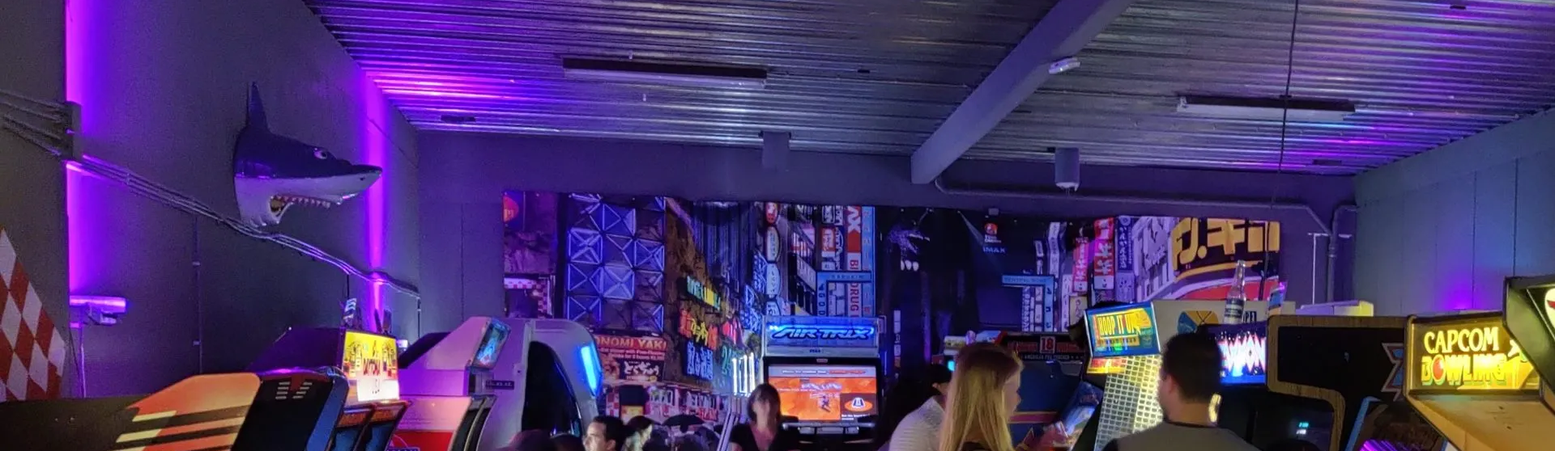
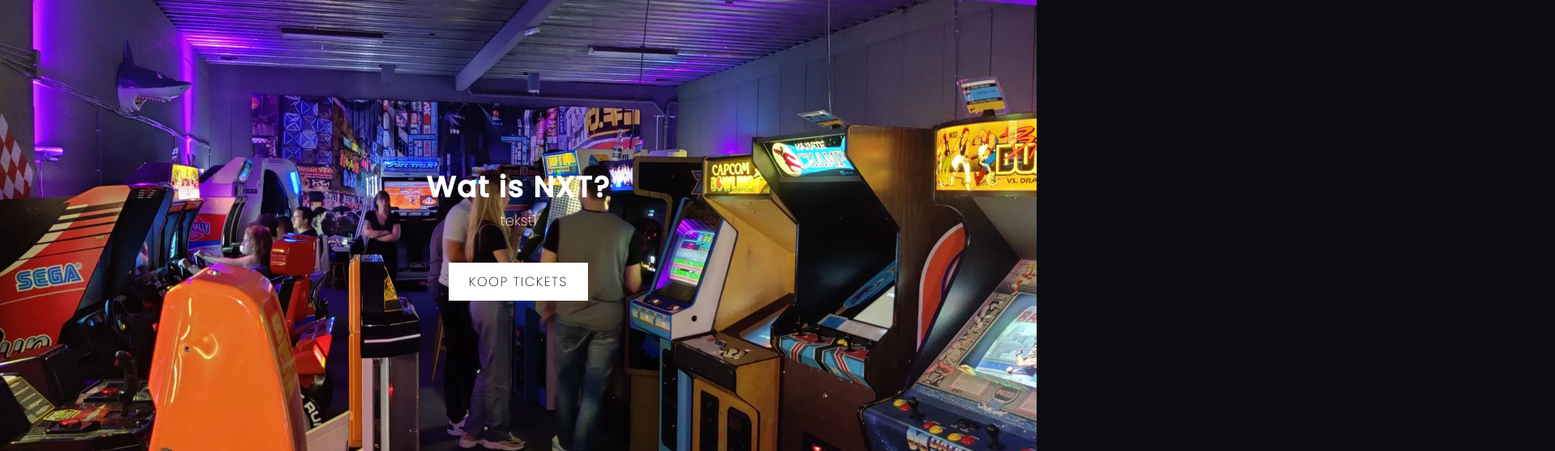
Before and after one commit to JerukPurut404/TechJamBlastGalaxy, a plain HTML site: page website/blastGalaxy/index.html in a window 1280 px wide. Shown: the part 58-616 px from the top of the page at 81% size, 1920 px wide, since content can reach past the window. Drawn offline with nearby package versions, Linux system fonts and the light colour scheme.

Commit message:
headerImageStyled

```diff
--- a/website/blastGalaxy/index.html
+++ b/website/blastGalaxy/index.html
@@ -43,7 +43,7 @@
         </nav>
 
 
-        <img src="img/headerImg.webp" alt="">
+        <img src="img/headerImg.webp" alt=""class="headerIMG">
 
 
 
--- a/website/blastGalaxy/style.css
+++ b/website/blastGalaxy/style.css
@@ -35,6 +35,12 @@ nav {
     background-color: #0B0C10;
     padding: 10px 40px;
 
+}
+
+.headerIMG{
+
+width: 100%;
+height: auto;
 }
 
 
```
